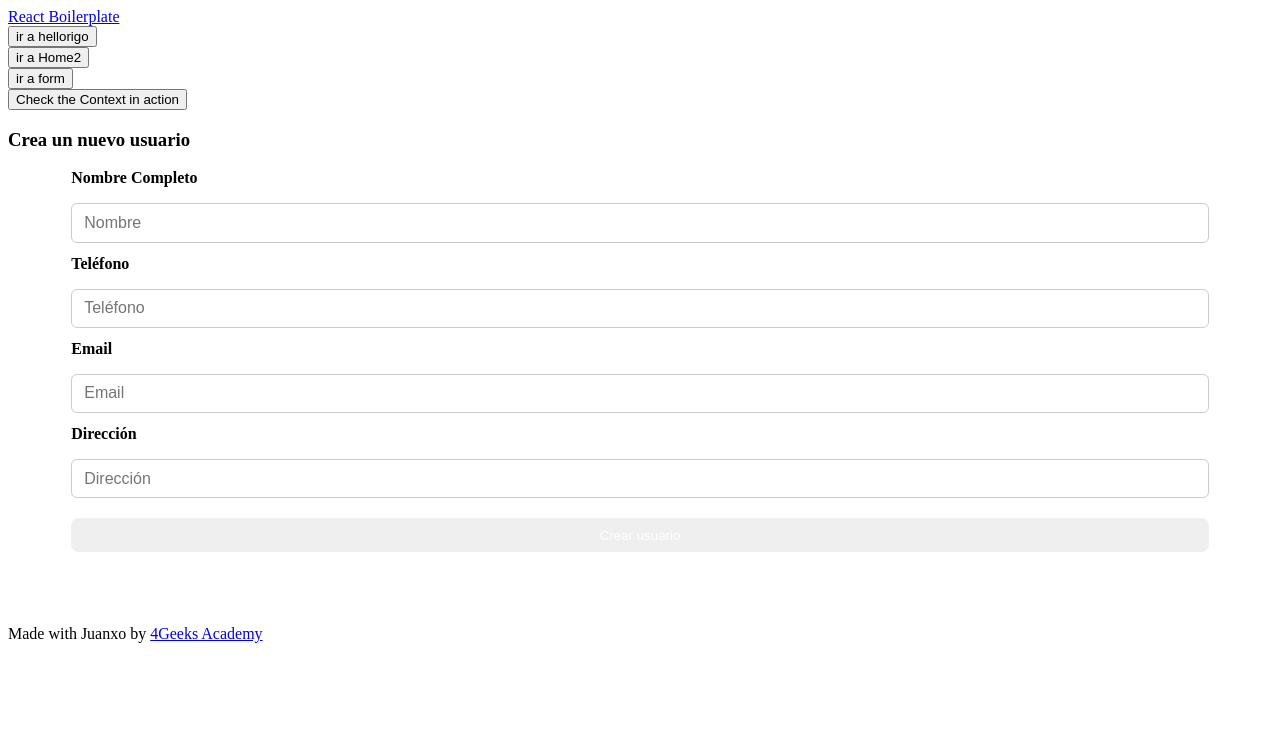
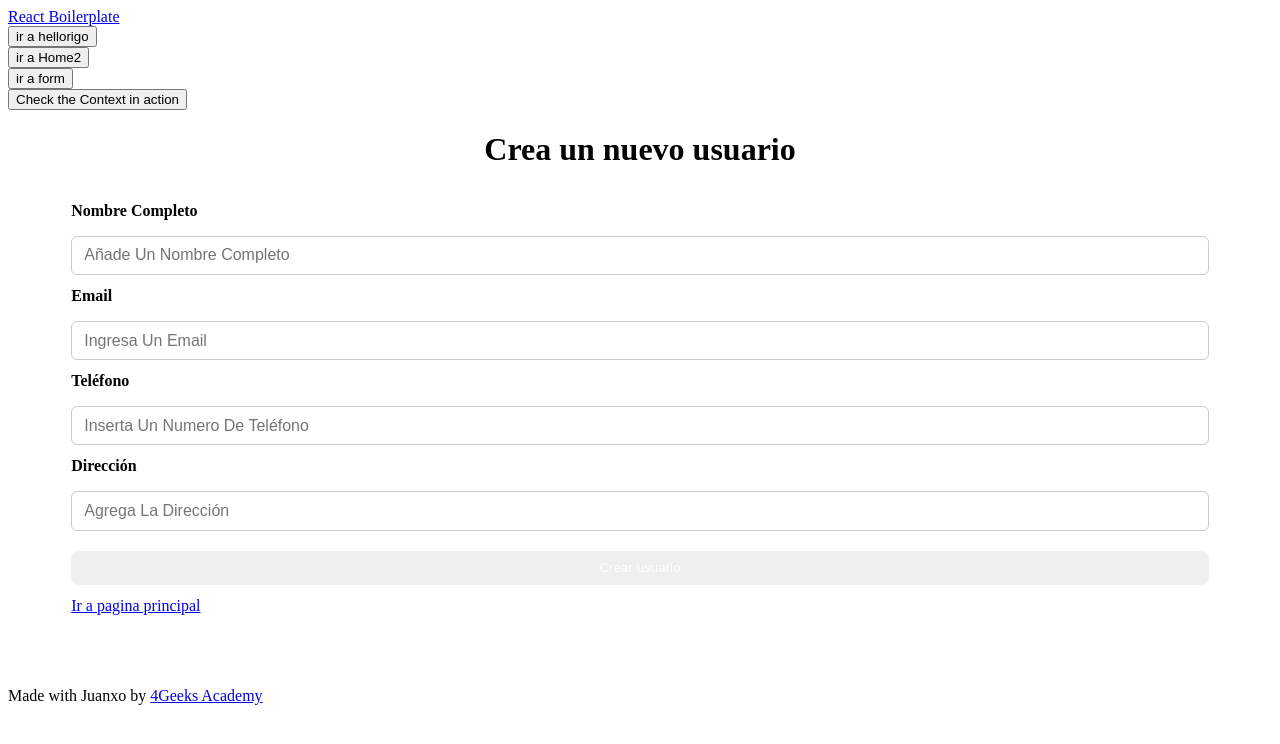
Before and after one commit to 4GeeksAcademy/Juan-Castro-ListaContactos, a React app: page /form in a window 1280 px wide. Shown: the top 744 px of the page. Built offline with nearby package versions, Linux system fonts and the light colour scheme; the HTML template or start-up script is replaced by a standard one.

Commit message:
arreglo para que el usuario sea redirigido a la página principal después de crear un nuevo contacto

```diff
--- a/src/index.css
+++ b/src/index.css
@@ -55,6 +55,12 @@ img {
     justify-content: flex-end;
     margin-bottom: 2vh;
 }
+.form-column h1 {
+   text-align: center;
+
+
+
+}
 
 .form-column {
     display: flex;
--- a/src/pages/Contactos.jsx
+++ b/src/pages/Contactos.jsx
@@ -5,8 +5,6 @@ import useGlobalReducer from "../hooks/useGlobalReducer.jsx";
 export const Contactos = () => {
 
     const { store, dispatch } = useGlobalReducer()
-
-
     const [users, setUsers] = useState([])
     const [idToDelete, setIdToDelete] = useState("")
     const [idToEdit, setIdToEdit] = useState("")
@@ -76,8 +74,7 @@ export const Contactos = () => {
                             <img src="src/assets/img/cara.jpg" alt="cara de contacto" />
 
                             <div className="datos-contact">
-                                <h4 className="nombrecontacto" onClick={() => setUserid(ele.id)}>
-                                {ele.name}</h4>
+                                <h4 className="nombrecontacto">{ele.name}</h4>
                                 <p>
                                     <i className="fa-solid fa-location-dot contact-icon"></i> {ele.address}
                                 </p>
@@ -90,7 +87,8 @@ export const Contactos = () => {
                             </div>
 
                             <div className="iconos" >
-                                <i className="fa-solid fa-user-pen"></i>
+                                <i className="fa-solid fa-user-pen"
+                                onClick={() => setIdToEdit(ele.id)}></i>
 
                                 <i
                                     className="fa-solid fa-trash"
--- a/src/pages/Form.jsx
+++ b/src/pages/Form.jsx
@@ -1,11 +1,17 @@
 // ...existing code...
 import useGlobalReducer from "../hooks/useGlobalReducer.jsx";
 import { useState } from "react";
+import { Link, useNavigate } from "react-router-dom";
 export const Form = () => {
-
-    const { store, dispatch } = useGlobalReducer()
+    const navigate = useNavigate();
     const [result, setResult] = useState("")
     const [usersCreate, setUsersCreate] = useState({
+        name: "",
+        email: "",
+        phone: "",
+        address: ""
+    })
+    const [usersEdit, setUserEdit] = useState({
         name: "",
         email: "",
         phone: "",
@@ -15,6 +21,22 @@ export const Form = () => {
 
     const handlerCreateUser = async () => {
         try {
+            if (!usersCreate.name.trim() || !usersCreate.email.trim() || !usersCreate.phone.trim() || !usersCreate.address.trim()) {
+                alert("Por favor completa todos los campos");
+                return;
+            }
+
+            const emailRegex = /^[^\s@]+@[^\s@]+\.[^\s@]+$/;
+            if (!emailRegex.test(usersCreate.email)) {
+                alert("Por favor ingresa un email válido");
+                return;
+            }
+
+            if (!/^\d+$/.test(usersCreate.phone.replace(/[\s\-]/g, ""))) {
+                alert("Por favor ingresa un teléfono válido (solo números)");
+                return;
+            }
+
             const body = {
                 name: usersCreate.name,
                 email: usersCreate.email,
@@ -36,6 +58,7 @@ export const Form = () => {
             let data = await response.json()
             setResult(`Creado: ${data.name || "ok"}`)
             setUsersCreate({ full_name: "", email: "", phone: "", address: "" })
+            navigate("/");
 
         } catch (error) {
             console.error(error)
@@ -45,28 +68,31 @@ export const Form = () => {
 
     return (
         <div className="form-page mt-5">
-            <h3>Crea un nuevo usuario</h3>
+            <div className="form-column">
+                <h1>Crea un nuevo usuario</h1>
+                <label htmlFor="name" className="form-label">Nombre Completo</label>
+                <input id="name" type="text" value={usersCreate.name} onChange={(e) => setUsersCreate(prev => ({ ...prev, name: e.target.value }))} placeholder="Añade Un Nombre Completo" />
 
-            <div className="form-column">
-                <label htmlFor="name" className="form-label">Nombre Completo</label>
-                <input id="name" type="text" value={usersCreate.name} onChange={(e) => setUsersCreate(prev => ({ ...prev, name: e.target.value }))} placeholder="Nombre" />
+                <label htmlFor="email" className="form-label">Email</label>
+                <input id="email" type="email" value={usersCreate.email} onChange={(e) => setUsersCreate(prev => ({ ...prev, email: e.target.value }))} placeholder="Ingresa Un Email" />
 
                 <label htmlFor="phone" className="form-label">Teléfono</label>
-                <input id="phone" type="tel" value={usersCreate.phone} onChange={(e) => setUsersCreate(prev => ({ ...prev, phone: e.target.value }))} placeholder="Teléfono" />
+                <input id="phone" type="tel" value={usersCreate.phone} onChange={(e) => setUsersCreate(prev => ({ ...prev, phone: e.target.value }))} placeholder="Inserta Un Numero De Teléfono" />
 
-                <label htmlFor="email" className="form-label">Email</label>
-                <input id="email" type="email" value={usersCreate.email} onChange={(e) => setUsersCreate(prev => ({ ...prev, email: e.target.value }))} placeholder="Email" />
 
                 <label htmlFor="address" className="form-label">Dirección</label>
-                <input id="address" type="text" value={usersCreate.address} onChange={(e) => setUsersCreate(prev => ({ ...prev, address: e.target.value }))} placeholder="Dirección" />
+                <input id="address" type="text" value={usersCreate.address} onChange={(e) => setUsersCreate(prev => ({ ...prev, address: e.target.value }))} placeholder="Agrega La Dirección" />
 
                 <div className="form-actions">
                     <button className="btn btn-primary" onClick={handlerCreateUser}>Crear usuario</button>
 
                 </div>
+                <Link to="/"><span>Ir a pagina principal</span></Link>
                 <h5>{result}</h5>
 
             </div>
         </div>
     );
 };
+
+export default Form;
```
